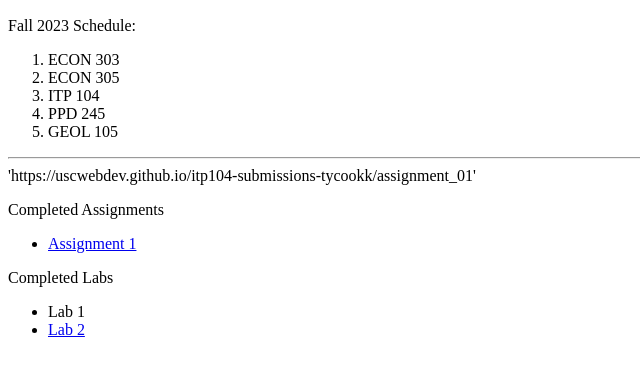
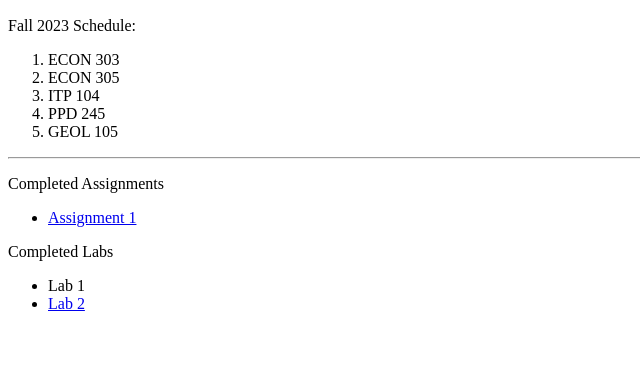
Before and after one commit to uscwebdev/itp104-submissions-tycookk, a plain HTML site: page index.html in a window 1280 px wide. Shown: the part 369-742 px from the top of the page, without its empty margins (0-640 px from the left). Drawn offline with Linux system fonts and the light colour scheme.

Commit message:
Update index.html

```diff
--- a/index.html
+++ b/index.html
@@ -37,7 +37,7 @@
     </ol>
 
 
-    <hr>'https://uscwebdev.github.io/itp104-submissions-tycookk/assignment_01'
+    <hr>
 
 
     <p>Completed Assignments</p>
```
